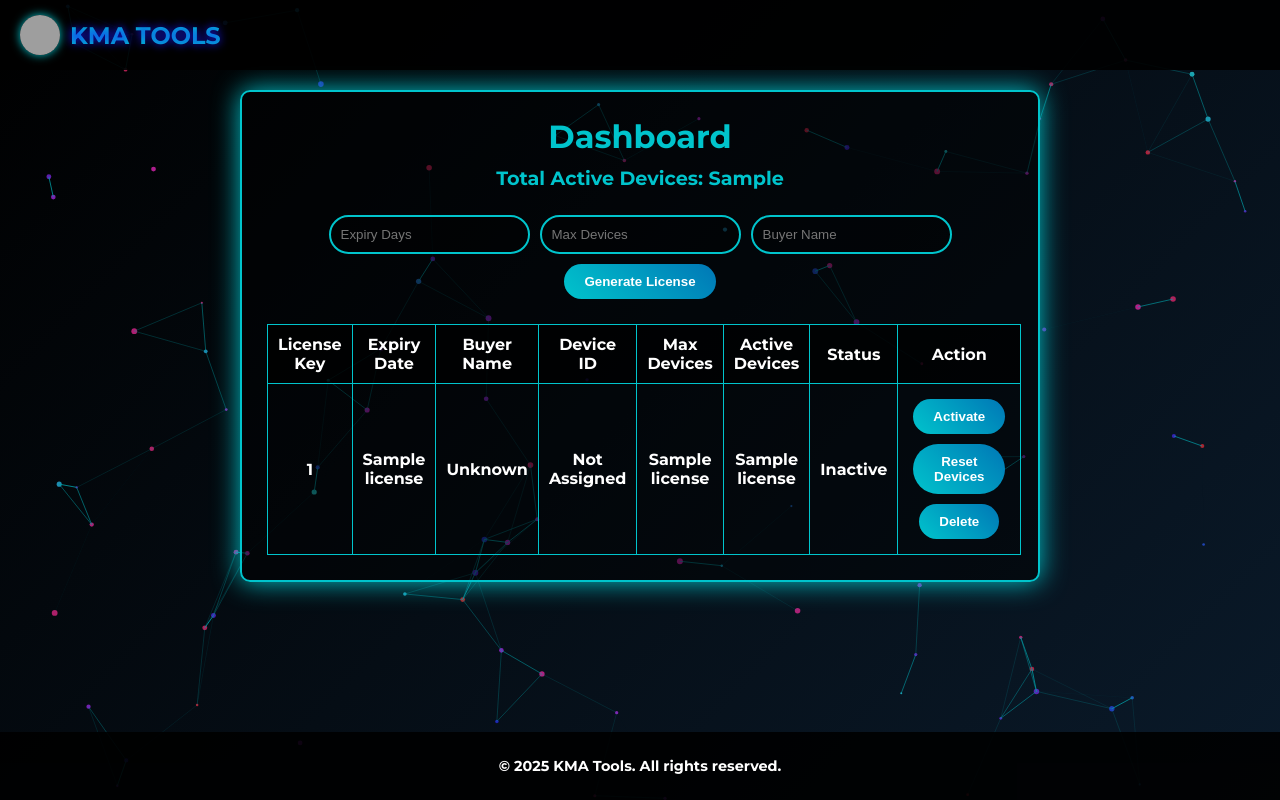
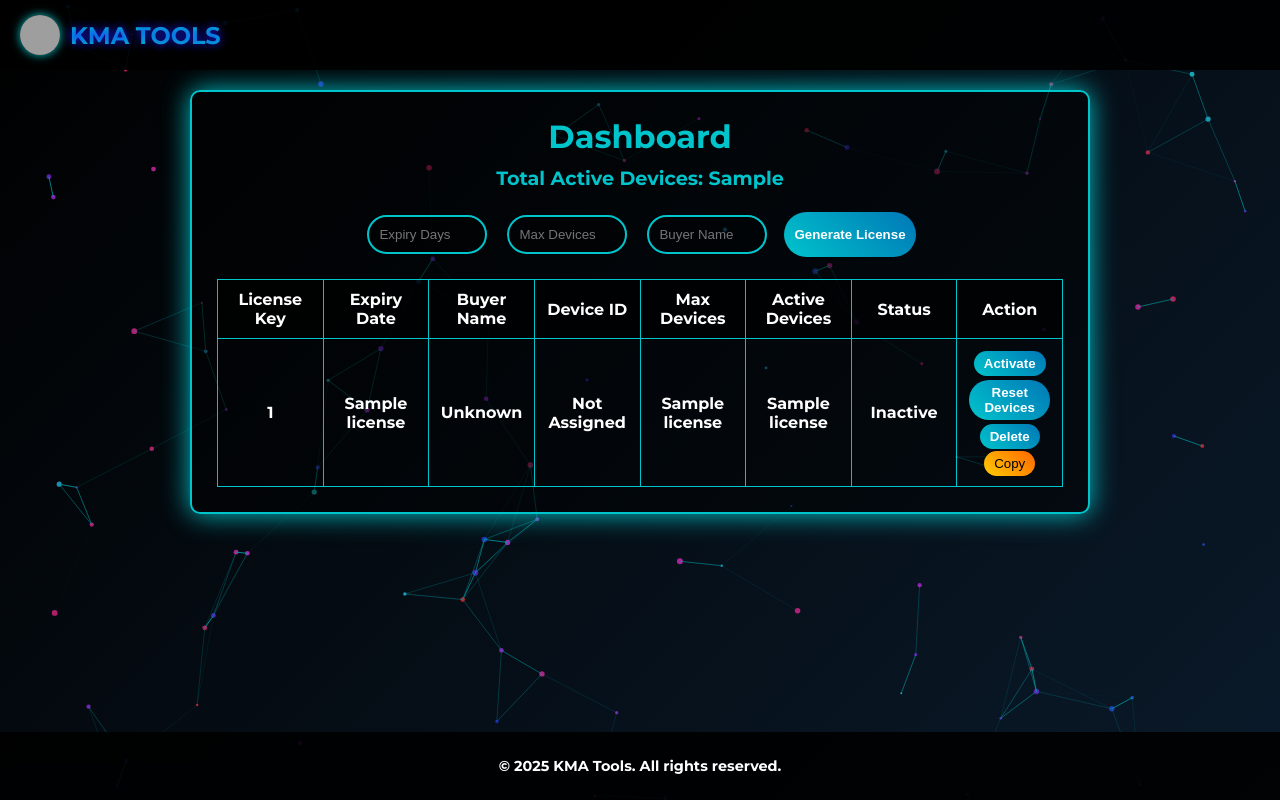
Before and after one commit to amirkma/license-panel, a Flask app: template templates/dashboard.html in a window 1280 px wide. Run offline with Flask 3, Linux system fonts and the light colour scheme; the template is opened without the code that fills it: most values are stand-ins (such as "Sample title", 1, 10 or a date in 2020); some libraries are stand-ins or nearby versions; grey boxes are pictures that could not be loaded.

Commit message:
Update dashboard.html

```diff
--- a/templates/dashboard.html
+++ b/templates/dashboard.html
@@ -7,7 +7,7 @@
     <link href="https://fonts.googleapis.com/css2?family=Montserrat:wght@700&display=swap" rel="stylesheet">
     <link rel="icon" href="https://uploadkon.ir/uploads/bf1625_25Screenshot-2024-03-04-150309.png">
     <style>
-        * { box-sizing: border-box; }
+        * { box-sizing: border-box; margin: 0; padding: 0; }
         body {
             margin: 0; padding: 0; font-family: 'Montserrat', sans-serif; color: #fff;
             overflow-x: hidden; display: flex; flex-direction: column; min-height: 100vh;
@@ -33,13 +33,10 @@
             66% { text-shadow: 0 0 10px white; }
             100% { text-shadow: 0 0 10px turquoise; }
         }
-        .nav { display: flex; align-items: center; }
-        .nav a { color: #fff; text-decoration: none; margin: 0 15px; font-size: 1em; transition: color 0.3s ease; }
-        .nav a:hover { color: #00c4cc; }
         .main-content { flex: 1; display: flex; flex-direction: column; align-items: center; padding: 20px; }
         .custom-frame {
             background-color: rgba(0, 0, 0, 0.5); padding: 25px; border: 2px solid #00c4cc; border-radius: 10px;
-            width: 90%; max-width: 800px; margin: 0 auto; text-align: center; box-shadow: 0 0 20px #00c4cc;
+            width: 90%; max-width: 900px; margin: 0 auto; text-align: center; box-shadow: 0 0 20px #00c4cc;
             animation: pulse 4s ease-in-out infinite;
         }
         @keyframes pulse {
@@ -49,14 +46,35 @@
         }
         .main-text { font-size: 2em; font-weight: bold; margin: 0; background: #00c4cc; -webkit-background-clip: text; background-clip: text; color: transparent; }
         .summary { font-size: 1.2em; margin: 10px 0; background: #00c4cc; -webkit-background-clip: text; background-clip: text; color: transparent; }
-        table { width: 100%; border-collapse: collapse; margin-top: 20px; }
-        th, td { border: 1px solid #00c4cc; padding: 10px; text-align: center; }
+        .form-group {
+            margin: 20px 0; display: flex; flex-wrap: wrap; justify-content: center; gap: 10px;
+        }
+        .form-group input {
+            padding: 10px; margin: 5px; border: 2px solid #00c4cc; border-radius: 25px;
+            background: rgba(0, 0, 0, 0.3); color: #fff; width: 120px;
+        }
+        table {
+            width: 100%; border-collapse: collapse; margin-top: 20px; table-layout: fixed;
+        }
+        th, td {
+            border: 1px solid #00c4cc; padding: 10px; text-align: center; word-wrap: break-word;
+        }
         th { background-color: rgba(0, 0, 0, 0.7); }
-        .form-group { margin: 20px 0; display: flex; align-items: center; justify-content: center; flex-wrap: wrap; }
-        .form-group input { padding: 10px; margin: 5px; border: 2px solid #00c4cc; border-radius: 25px; background: rgba(0, 0, 0, 0.3); color: #fff; }
-        .action-btn { background: linear-gradient(45deg, #00c4cc, #0077b6); color: #fff; padding: 10px 20px; border: none; border-radius: 25px; text-decoration: none; margin: 5px; font-weight: bold; cursor: pointer; transition: transform 0.3s ease, box-shadow 0.3s ease; }
+        .action-btn {
+            background: linear-gradient(45deg, #00c4cc, #0077b6); color: #fff; padding: 5px 10px;
+            border: none; border-radius: 25px; text-decoration: none; margin: 2px; font-weight: bold;
+            cursor: pointer; transition: transform 0.3s ease, box-shadow 0.3s ease;
+        }
         .action-btn:hover { transform: scale(1.05); box-shadow: 0 0 15px #00c4cc; }
-        .footer { background-color: rgba(0, 0, 0, 0.9); padding: 20px; text-align: center; width: 100%; margin-top: auto; }
+        .copy-btn {
+            background: linear-gradient(45deg, #ffcc00, #ff6600); padding: 5px 10px;
+            border: none; border-radius: 25px; cursor: pointer; transition: transform 0.3s ease;
+        }
+        .copy-btn:hover { transform: scale(1.05); }
+        .footer {
+            background-color: rgba(0, 0, 0, 0.9); padding: 20px; text-align: center; width: 100%;
+            margin-top: auto;
+        }
         .footer p { margin: 5px 0; font-size: 0.9em; }
     </style>
 </head>
@@ -113,6 +131,7 @@
                             <input type="hidden" name="license_key" value="{{ license[0] }}">
                             <button type="submit" name="delete" class="action-btn">Delete</button>
                         </form>
+                        <button class="copy-btn" onclick="copyToClipboard('{{ license[0] }}')">Copy</button>
                     </td>
                 </tr>
                 {% endfor %}
@@ -170,6 +189,15 @@
             for (let i = 0; i < particlesArray.length; i++) { particlesArray[i].update(); particlesArray[i].draw(); }
             connectParticles(); requestAnimationFrame(animate);
         } animate();
+
+        function copyToClipboard(text) {
+            navigator.clipboard.writeText(text).then(() => {
+                alert('License key copied to clipboard!');
+            }).catch(err => {
+                alert('Failed to copy license key.');
+                console.error('Copy error: ', err);
+            });
+        }
     </script>
 </body>
 </html>
```
